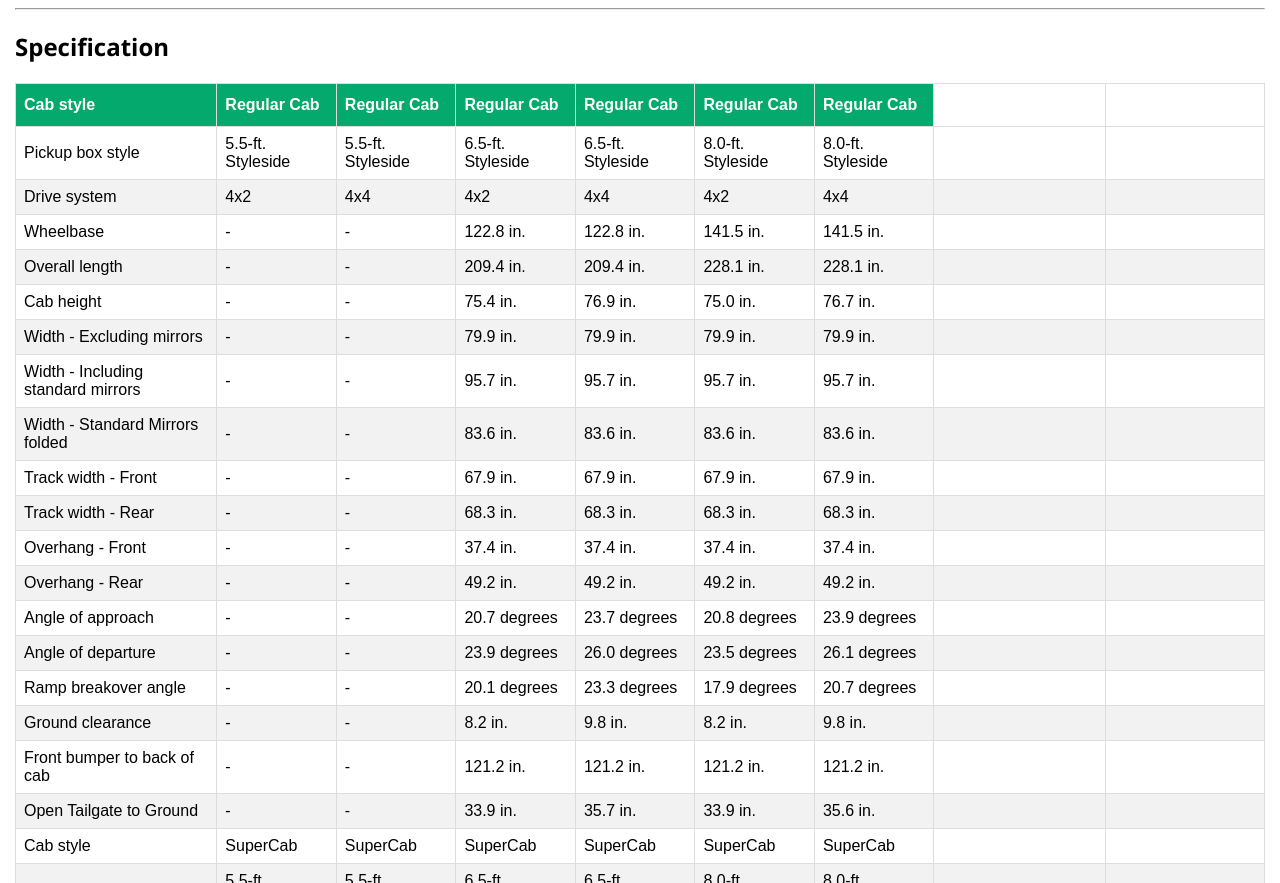
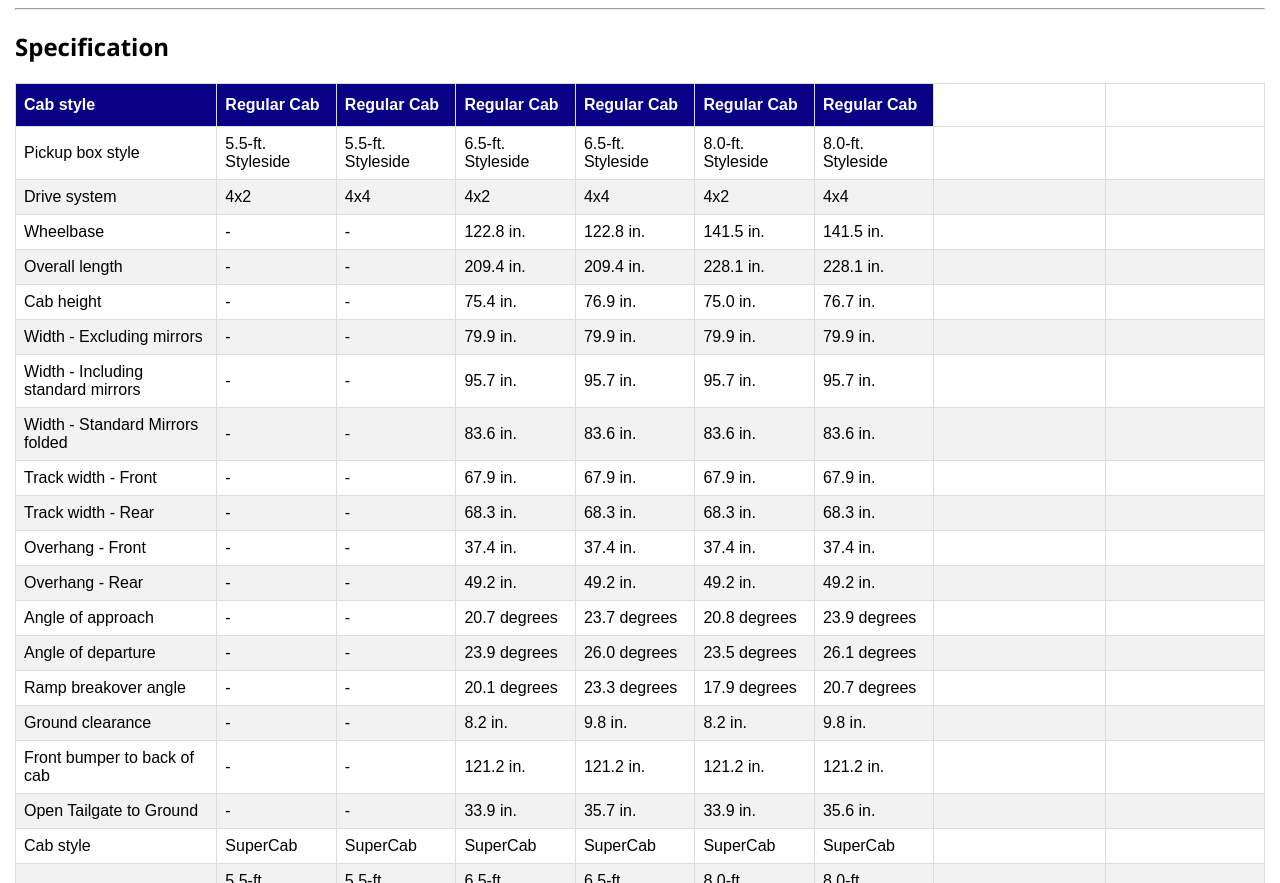
Before and after one commit to revou-fundamental-course/03-mar-25-Fordiyanto, a plain HTML site: page index.html in a window 1280 px wide. Shown: the part 1019-1902 px from the top of the page. Drawn offline with Linux system fonts and the light colour scheme.

Commit message:
Revisi Table

```diff
--- a/css/style.css
+++ b/css/style.css
@@ -193,7 +193,7 @@ nav>a {
     padding-top: 12px;
     padding-bottom: 12px;
     text-align: left;
-    background-color: #04AA6D;
+    background-color: #080185;
     color: white;
   }
 
```
